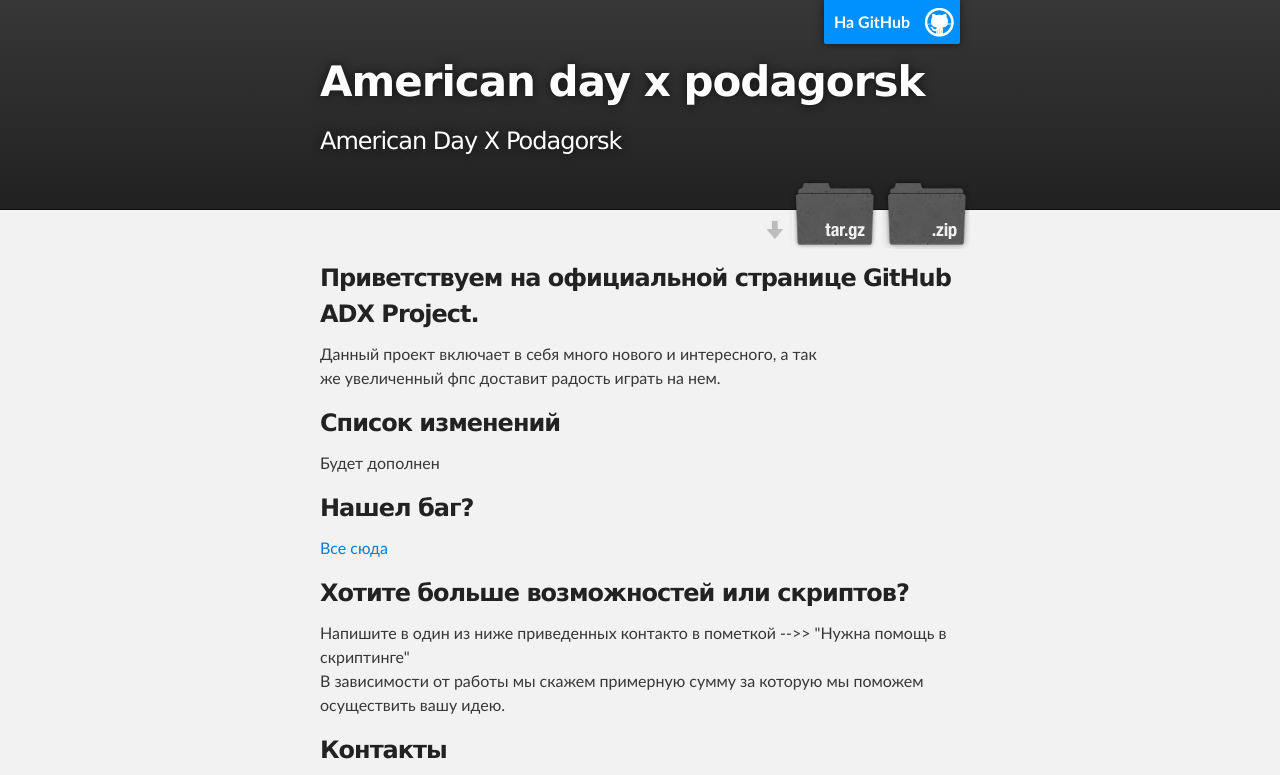
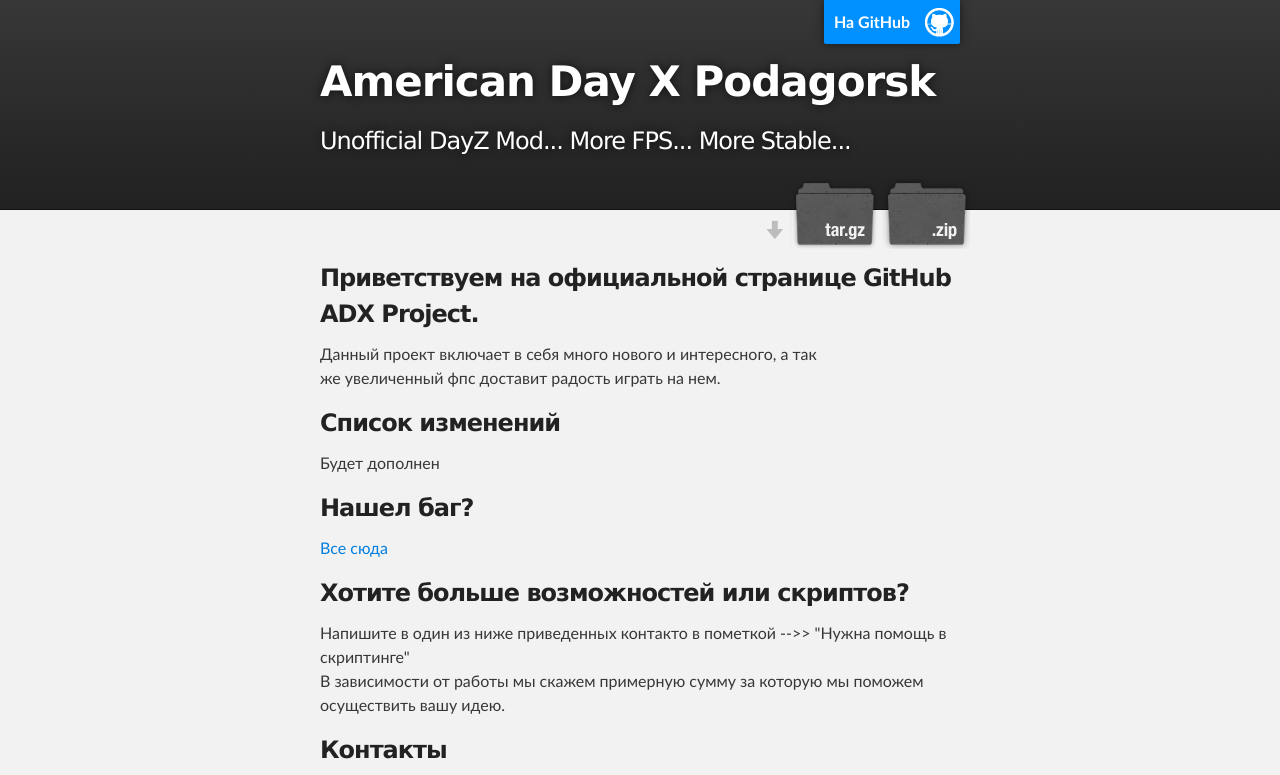
Before and after one commit to KevelTV/American_Day_X_Podagorsk, a plain HTML site: page index.html in a window 1280 px wide. Shown: the top 775 px of the page. Drawn offline with Linux system fonts and the light colour scheme.

Commit message:
Update index.html

```diff
--- a/index.html
+++ b/index.html
@@ -18,8 +18,8 @@
         <header class="inner">
           <a id="forkme_banner" href="https://github.com/ADXTeam/DayZADX">На GitHub</a>
 
-          <h1 id="project_title">American day x podagorsk</h1>
-          <h2 id="project_tagline">American Day X Podagorsk</h2>
+          <h1 id="project_title">American Day X Podagorsk</h1>
+          <h2 id="project_tagline">Unofficial DayZ Mod... More FPS... More Stable...</h2>
 
             <section id="downloads">
               <a class="zip_download_link" href="https://github.com/ADXTeam/DayZADX/zipball/master">Скачать архив в .zip формате</a>
```
